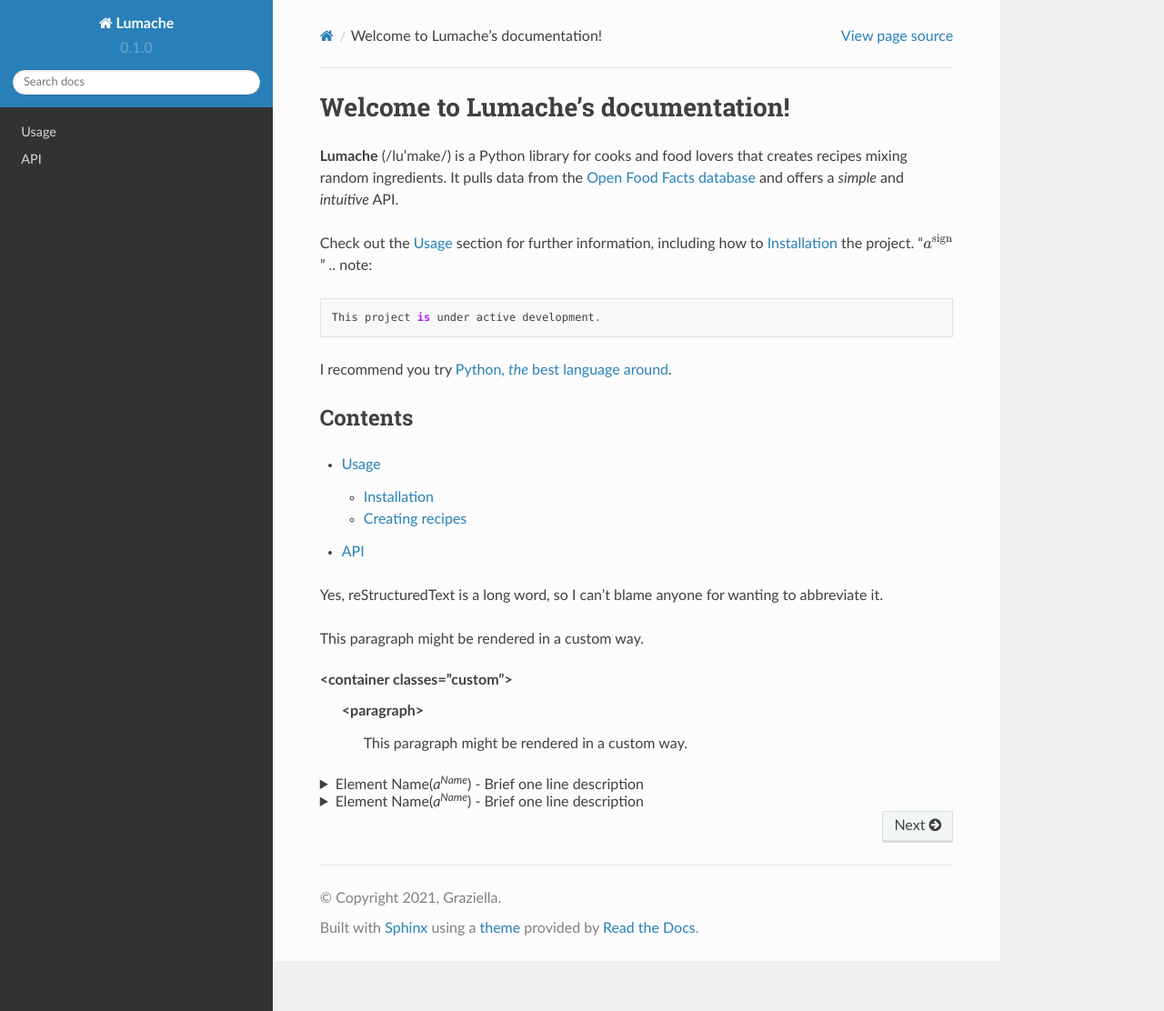
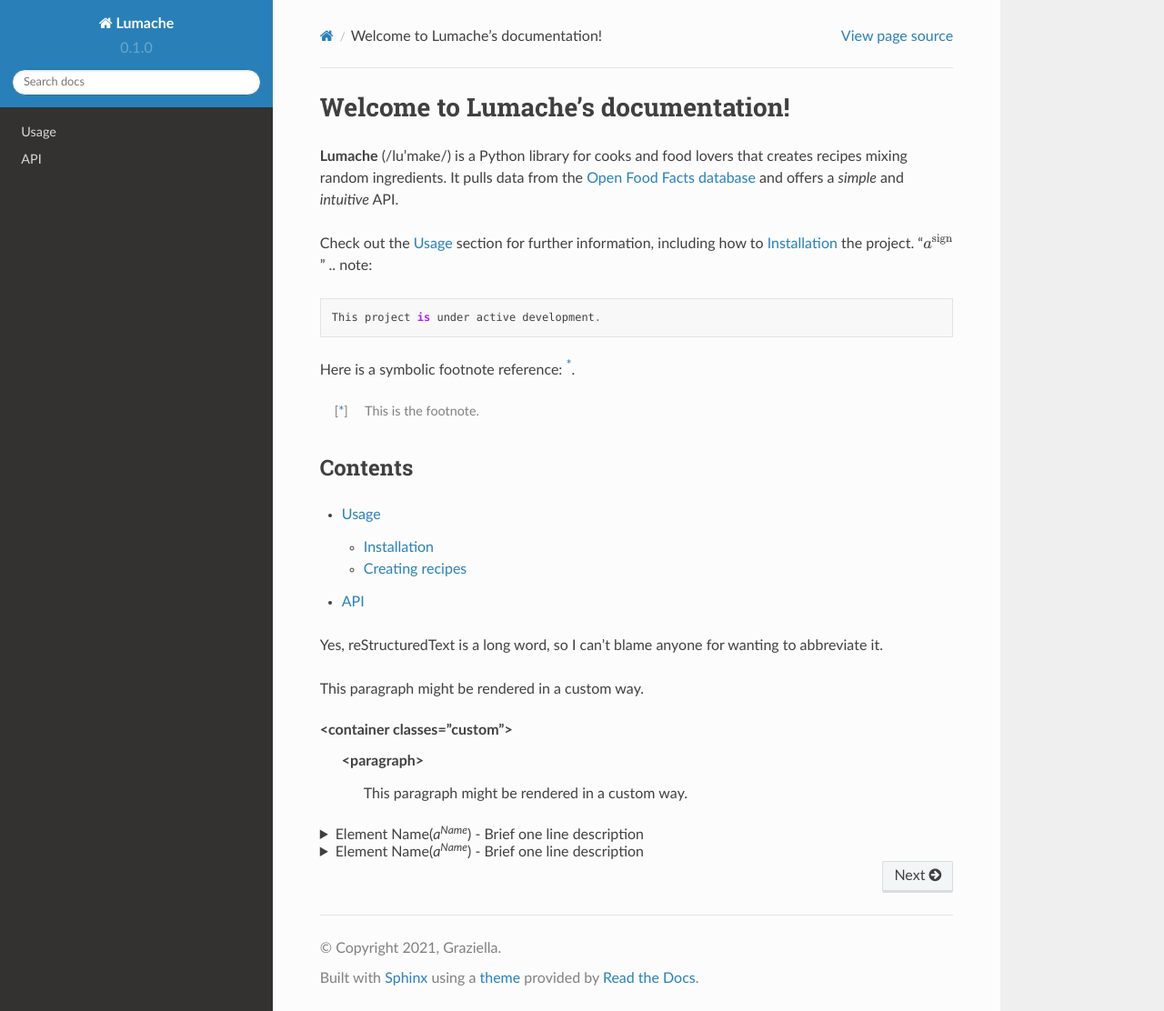
Before and after one commit to HaomiaoLuoLlanio/doc_beginning, a Sphinx documentation site: the page built from docs/source/index.rst, in a window 1280 px wide and 1112 px high. Shown: the whole window at 91% size. Built offline with Sphinx 7.4.7 and the Read the Docs theme 2.0.0, drawn with Linux system fonts in a browser that asks for light colours.

Commit message:
Update index.rst

```diff
--- a/docs/source/index.rst
+++ b/docs/source/index.rst
@@ -16,10 +16,9 @@
 
    This project is under active development.
 
-I recommend you try |Python|_.
+Here is a symbolic footnote reference: [*]_.
 
-.. |Python| replace:: Python, *the* best language around
-.. _Python: https://www.python.org/
+.. [*] This is the footnote.
 
 .. toctree::
    :caption: Table of Contents
```
